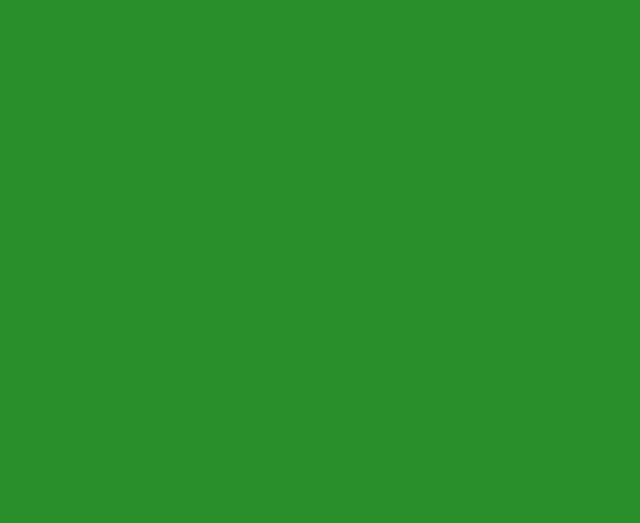
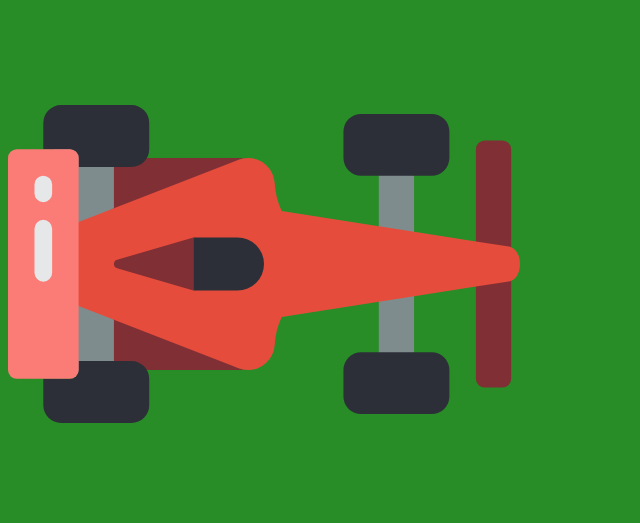
Before and after one commit to cgmccanna/driving-game-1222, a website: page index.html in a window 1280 px wide. Shown: the whole page, without its empty margins (0-640 px from the left). Drawn offline with Linux system fonts and the light colour scheme.

Commit message:
Add car img to html. #1

```diff
--- a/index.html
+++ b/index.html
@@ -5,6 +5,6 @@
     <link rel="stylesheet" href="styles.css">
   </head>
   <body>
-
+    <img src="images/f1.svg">
   </body>
 </html>
```
